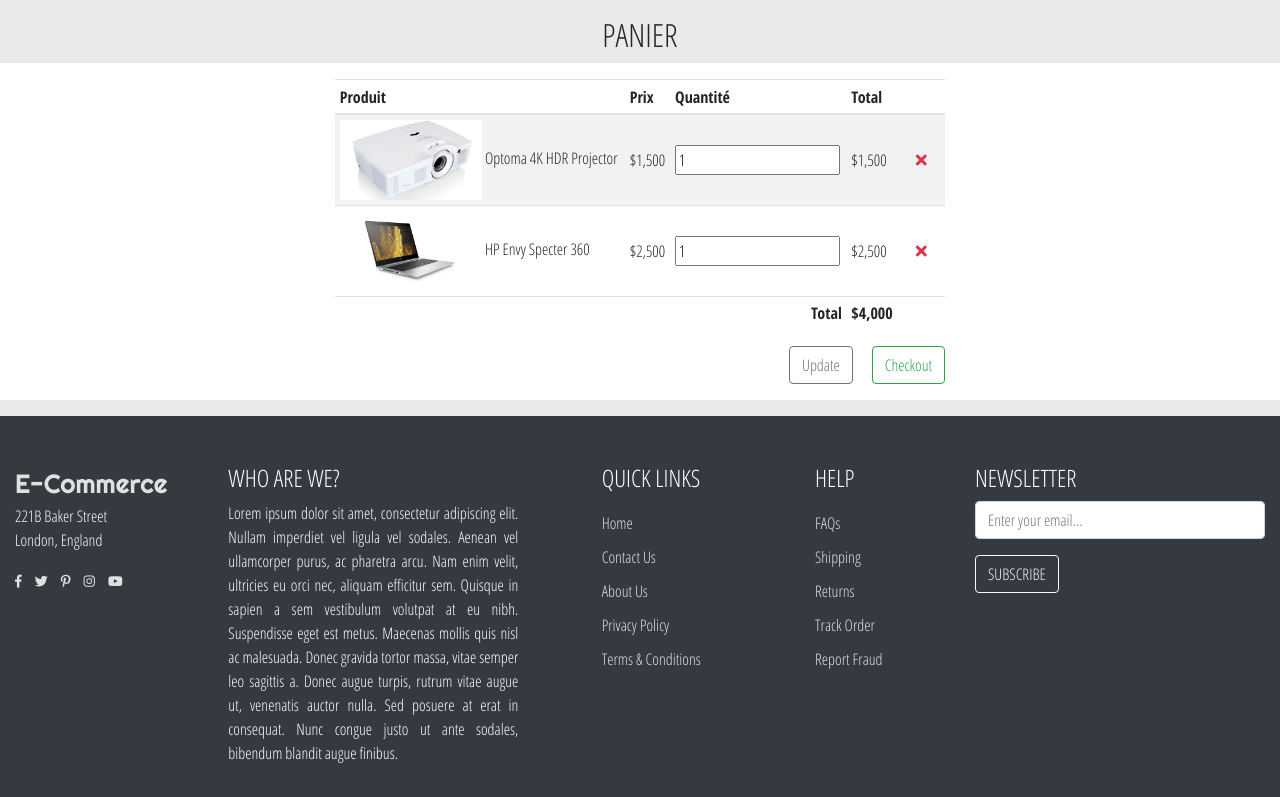
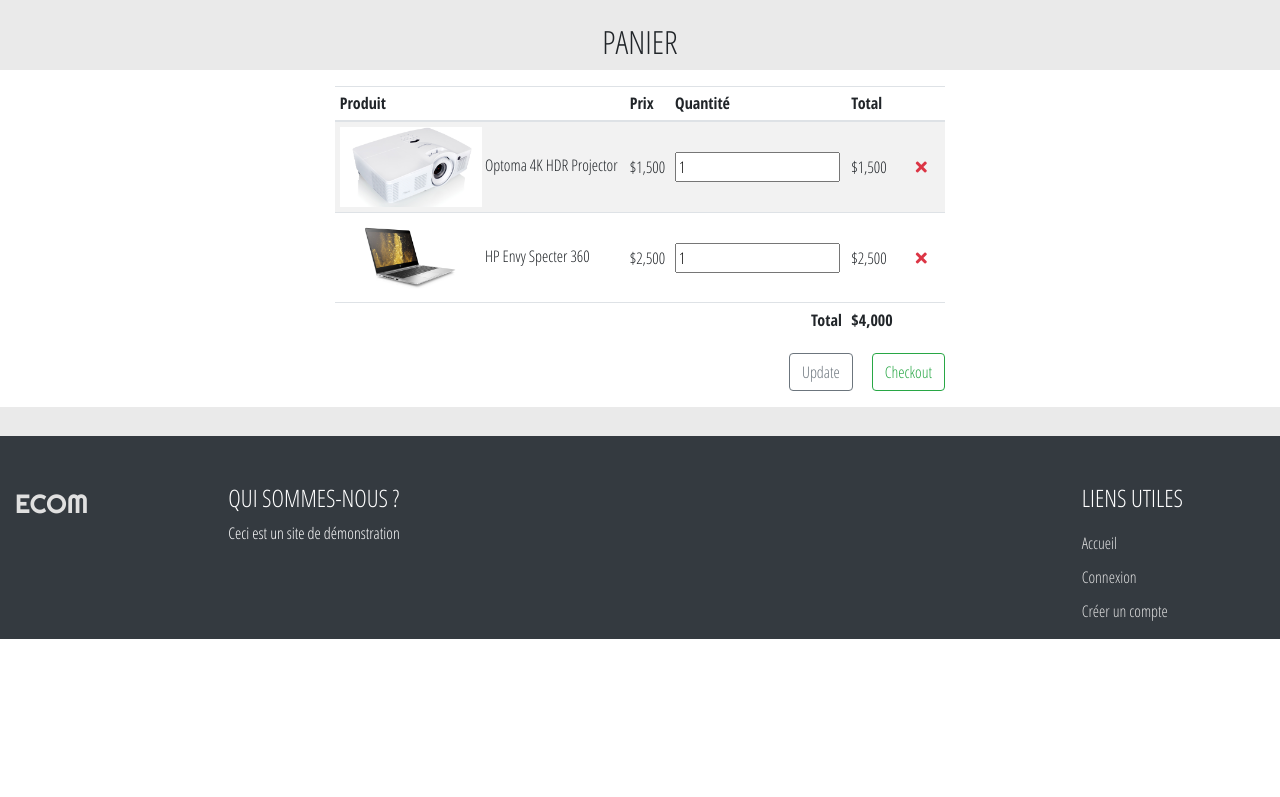
Before and after one commit to yannmrt/PROJET-PHP-FINAL, a PHP site: page /cart.php in a window 1280 px wide. Shown: the part 161-958 px from the top of the page. After the commit the page ends 800 px from the top, so only its background shows below. Run offline with PHP 8.4, Linux system fonts and the light colour scheme; data comes from the database, SQL or seed files in the repository.

Commit message:
edit footer

```diff
--- a/footer.php
+++ b/footer.php
@@ -8,100 +8,38 @@
                                 <div class="row">
                                     <div class="col-12">
                                         <div class="footer-logo">
-                                            <a href="index.html">E-Commerce</a>
+                                            <a href="index.php"><?php echo $_INFO["nom"]; ?></a>
                                         </div>
-                                    </div>
-                                    <div class="col-12">
-                                        <address>
-                                            221B Baker Street<br>
-                                            London, England
-                                        </address>
-                                    </div>
-                                    <div class="col-12">
-                                        <a href="#" class="social-icon"><i class="fab fa-facebook-f"></i></a>
-                                        <a href="#" class="social-icon"><i class="fab fa-twitter"></i></a>
-                                        <a href="#" class="social-icon"><i class="fab fa-pinterest-p"></i></a>
-                                        <a href="#" class="social-icon"><i class="fab fa-instagram"></i></a>
-                                        <a href="#" class="social-icon"><i class="fab fa-youtube"></i></a>
                                     </div>
                                 </div>
                             </div>
                             <div class="col-lg-3 col-sm-8 text-center text-sm-left mb-sm-0 mb-3">
                                 <div class="row">
                                     <div class="col-12 text-uppercase">
-                                        <h4>Who are we?</h4>
+                                        <h4>Qui sommes-nous ?</h4>
                                     </div>
                                     <div class="col-12 text-justify">
-                                        <p>Lorem ipsum dolor sit amet, consectetur adipiscing elit. Nullam imperdiet vel ligula vel sodales. Aenean vel ullamcorper purus, ac pharetra arcu. Nam enim velit, ultricies eu orci nec, aliquam efficitur sem. Quisque in sapien a sem vestibulum volutpat at eu nibh. Suspendisse eget est metus. Maecenas mollis quis nisl ac malesuada. Donec gravida tortor massa, vitae semper leo sagittis a. Donec augue turpis, rutrum vitae augue ut, venenatis auctor nulla. Sed posuere at erat in consequat. Nunc congue justo ut ante sodales, bibendum blandit augue finibus.</p>
+                                        <p>Ceci est un site de démonstration</p>
                                     </div>
                                 </div>
                             </div>
                             <div class="col-lg-2 col-sm-3 col-5 ml-lg-auto ml-sm-0 ml-auto mb-sm-0 mb-3">
                                 <div class="row">
                                     <div class="col-12 text-uppercase">
-                                        <h4>Quick Links</h4>
+                                        <h4>Liens utiles</h4>
                                     </div>
                                     <div class="col-12">
                                         <ul class="footer-nav">
                                             <li>
-                                                <a href="#">Home</a>
+                                                <a href="index.php">Accueil</a>
                                             </li>
                                             <li>
-                                                <a href="#">Contact Us</a>
+                                                <a href="login.php">Connexion</a>
                                             </li>
                                             <li>
-                                                <a href="#">About Us</a>
-                                            </li>
-                                            <li>
-                                                <a href="#">Privacy Policy</a>
-                                            </li>
-                                            <li>
-                                                <a href="#">Terms & Conditions</a>
+                                                <a href="register.php">Créer un compte</a>
                                             </li>
                                         </ul>
-                                    </div>
-                                </div>
-                            </div>
-                            <div class="col-lg-1 col-sm-2 col-4 mr-auto mb-sm-0 mb-3">
-                                <div class="row">
-                                    <div class="col-12 text-uppercase text-underline">
-                                        <h4>Help</h4>
-                                    </div>
-                                    <div class="col-12">
-                                        <ul class="footer-nav">
-                                            <li>
-                                                <a href="#">FAQs</a>
-                                            </li>
-                                            <li>
-                                                <a href="#">Shipping</a>
-                                            </li>
-                                            <li>
-                                                <a href="#">Returns</a>
-                                            </li>
-                                            <li>
-                                                <a href="#">Track Order</a>
-                                            </li>
-                                            <li>
-                                                <a href="#">Report Fraud</a>
-                                            </li>
-                                        </ul>
-                                    </div>
-                                </div>
-                            </div>
-                            <div class="col-lg-3 col-sm-6 text-center text-sm-left">
-                                <div class="row">
-                                    <div class="col-12 text-uppercase">
-                                        <h4>Newsletter</h4>
-                                    </div>
-                                    <div class="col-12">
-                                        <form action="#">
-                                            <div class="form-group">
-                                                <input type="text" class="form-control" placeholder="Enter your email..." required>
-                                            </div>
-                                            <div class="form-group">
-                                                <button class="btn btn-outline-light text-uppercase">Subscribe</button>
-                                            </div>
-                                        </form>
                                     </div>
                                 </div>
                             </div>
```
